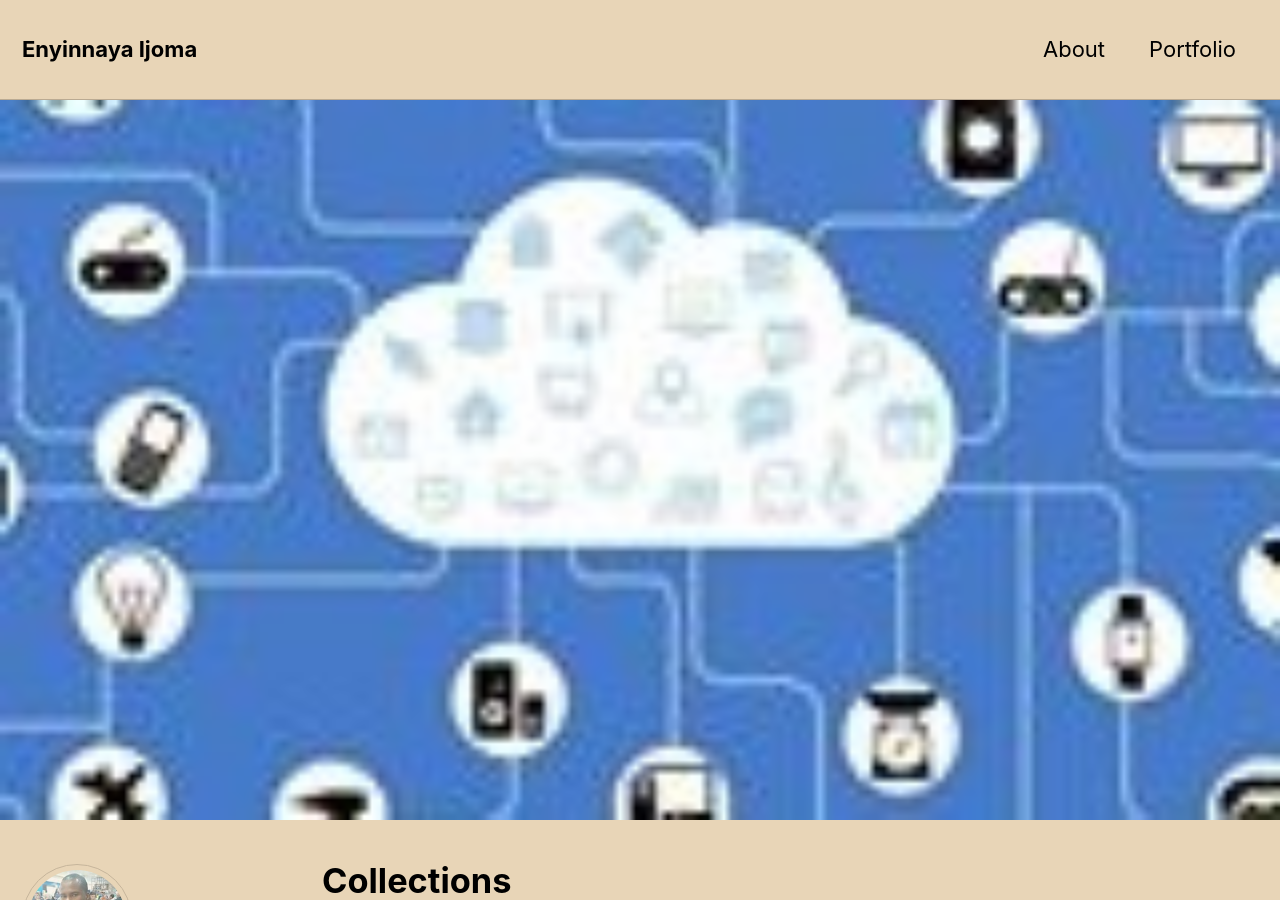
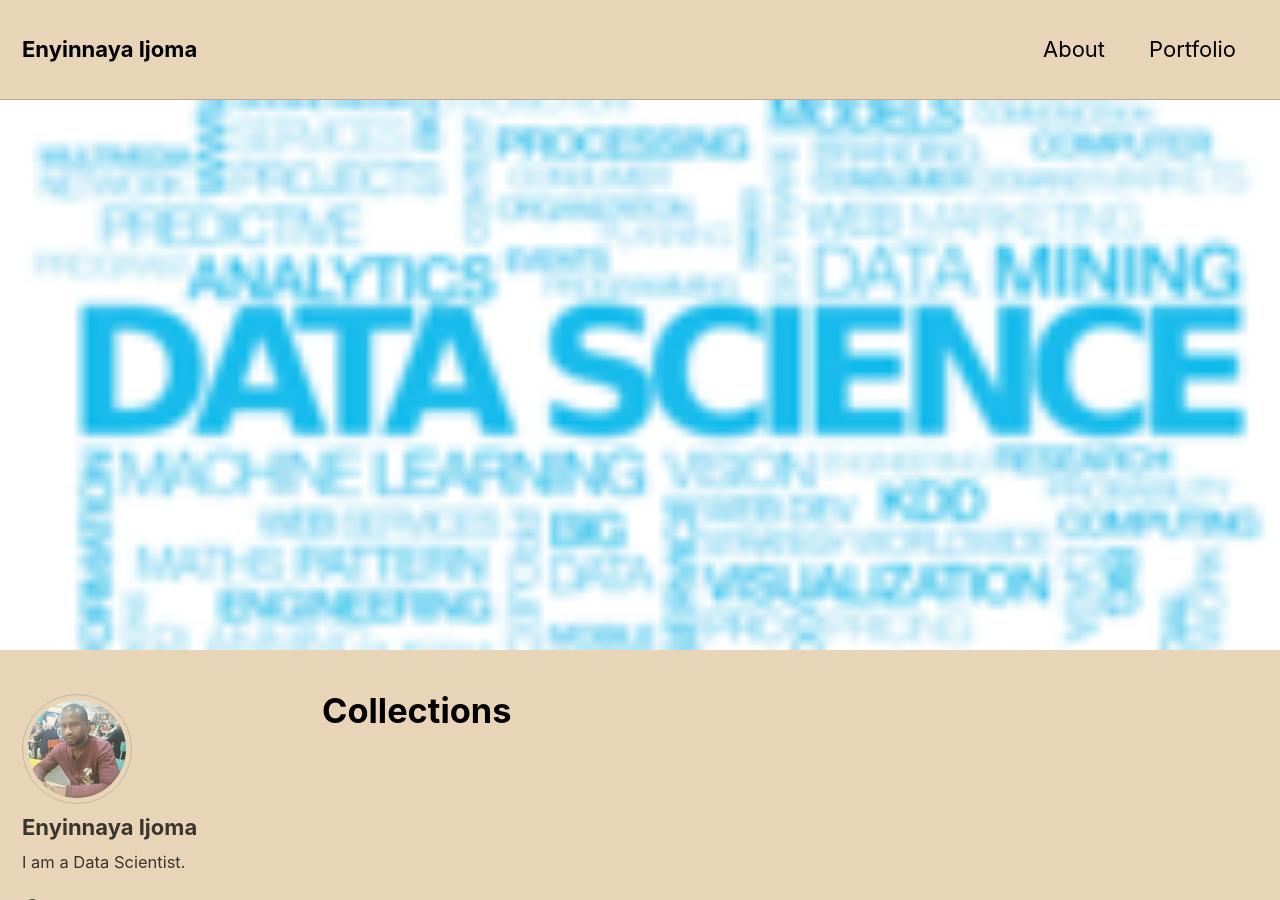
Before and after one commit to LloydIjoma/lloydijoma.github.io, a Jekyll site: the page built from _pages/projects.md, in a window 1280 px wide and 900 px high. Built offline with Jekyll 4.4.1, drawn with Linux system fonts in a browser that asks for light colours; nearby versions of some CDN libraries.

Commit message:
modified

```diff
--- a/_pages/projects.md
+++ b/_pages/projects.md
@@ -4,7 +4,7 @@ permalink: /projects/
 title: "Collections"
 author_profile: true
 header:
-  image: "/images/acoll.jpg"
+  image: "/images/r_dscimage.png"
 
 ---
 
```
